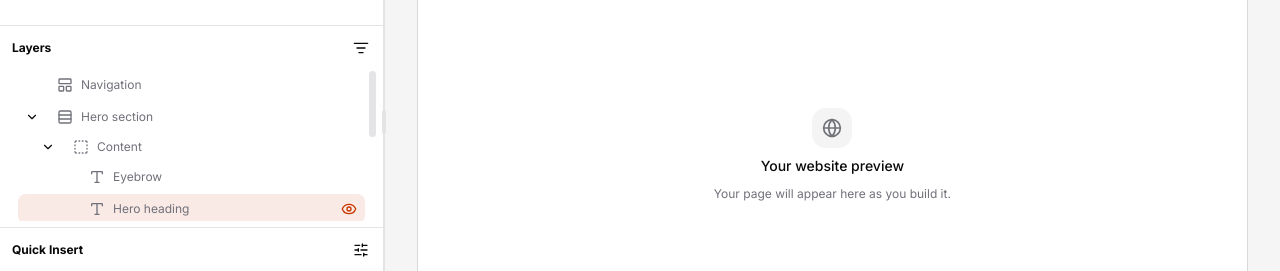
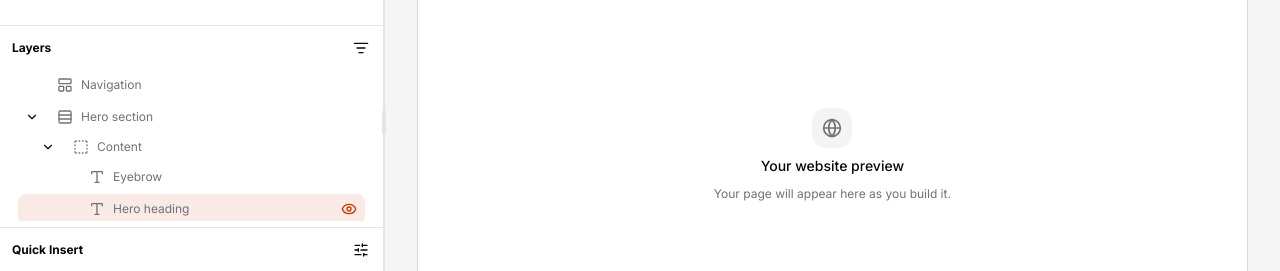
Before and after one commit to julsangelo/website-builder, a Next.js app: page / in a window 1280 px wide. Shown: the part 297-568 px from the top of the page. Built offline with nearby package versions, Linux system fonts and the light colour scheme.

Commit message:
fix: hide scrollbars in all resizable sections

```diff
--- a/src/components/design-panel-sections.tsx
+++ b/src/components/design-panel-sections.tsx
@@ -254,7 +254,7 @@ export function LayersTree() {
   const [hidden, setHidden] = React.useState<Set<string>>(() => new Set());
 
   return (
-    <ScrollArea className="min-h-0 flex-1">
+    <ScrollArea className="min-h-0 flex-1 [&_[data-slot=scroll-area-scrollbar]]:hidden">
       <ul className="flex flex-col gap-0.5 px-3">
         {layers.map((layer) => (
           <LayerRow
```
